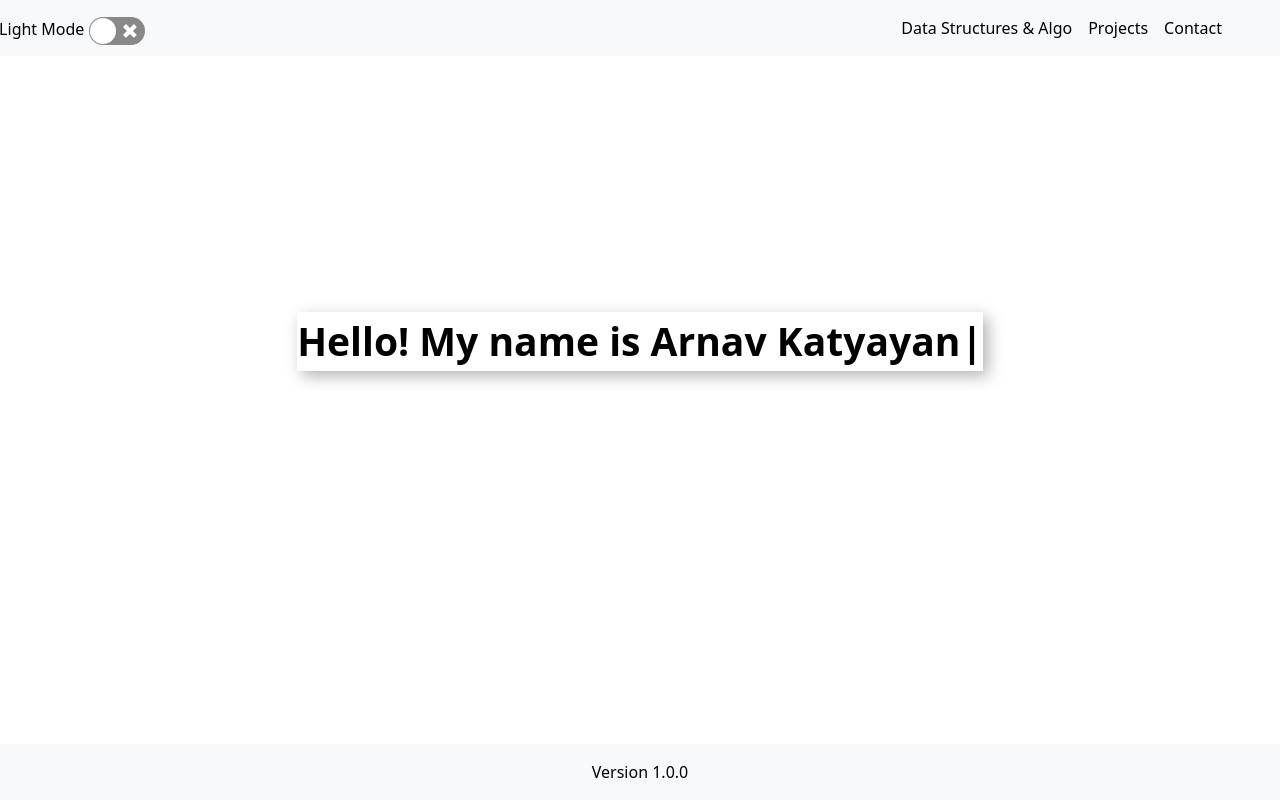
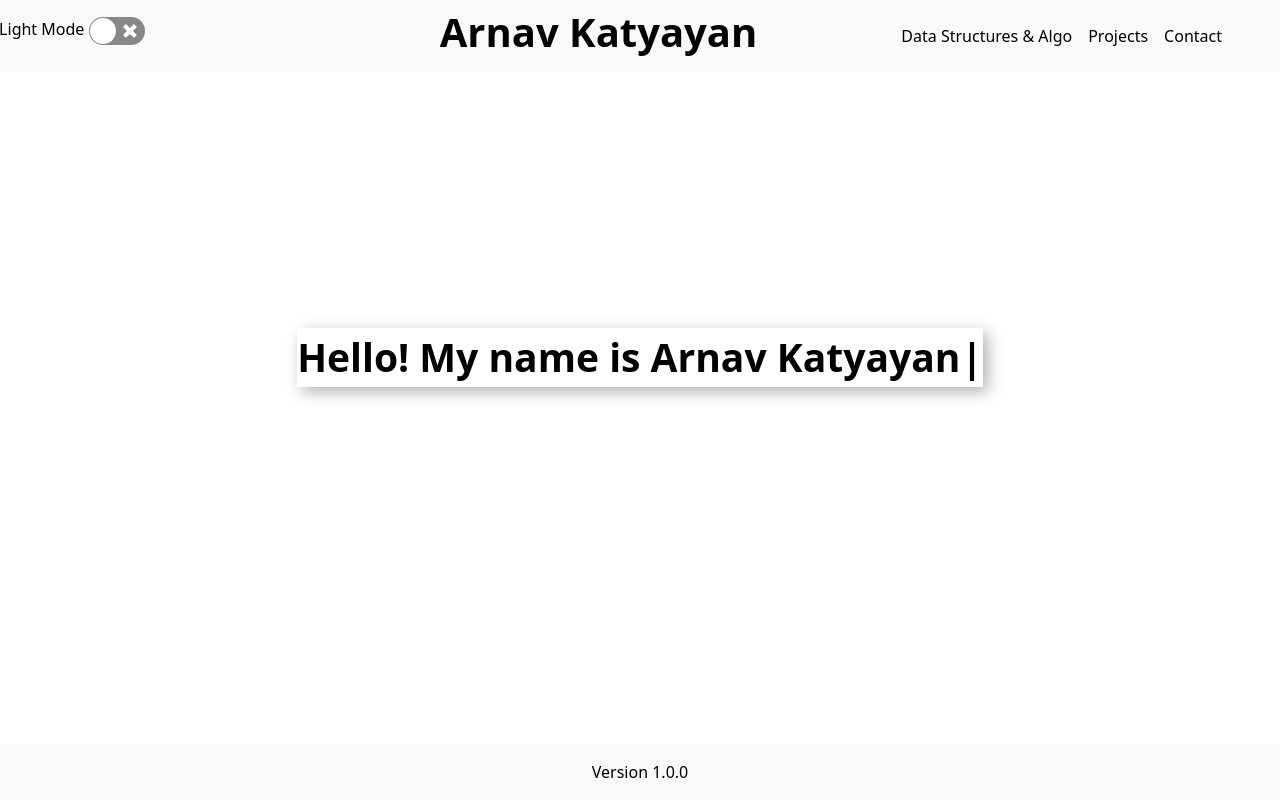
Before and after one commit to arnavkatyayan/visualresumearnavk2025, a React (Create React App) app: page / in a window 1280 px wide. Built offline with nearby package versions, Linux system fonts and the light colour scheme.

Commit message:
Name change

```diff
--- a/src/App.css
+++ b/src/App.css
@@ -98,3 +98,9 @@ body {
   display: flex;
   gap:5px;
 }
+.my-name {
+  text-align: center;
+  position: relative;
+  left:23vw;
+  font-weight: 700;
+}
--- a/src/App.js
+++ b/src/App.js
@@ -38,6 +38,7 @@ function App() {
               </div>
 
 
+              <h1 className="my-name">Arnav Katyayan</h1>
             </Nav>
             <Nav className="me-auto margin-left-nav">
 
```
